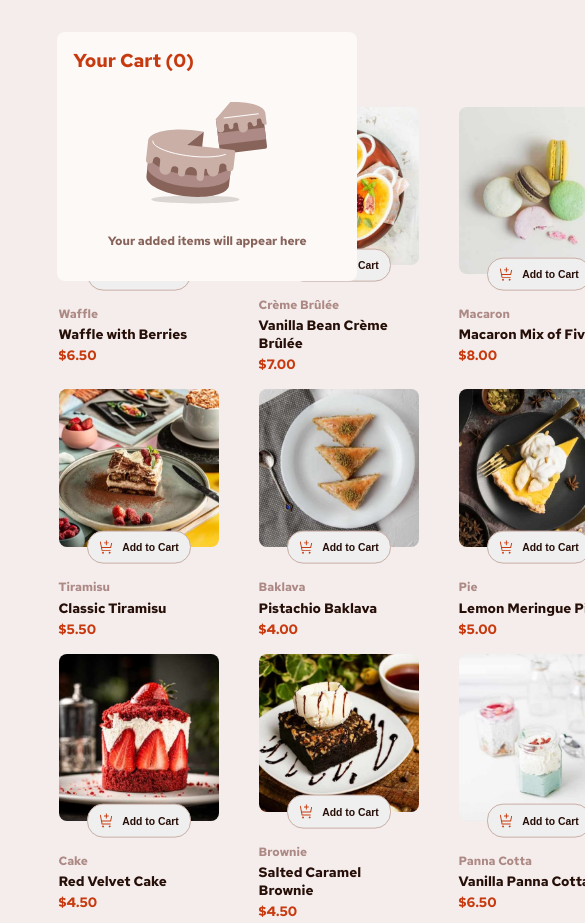
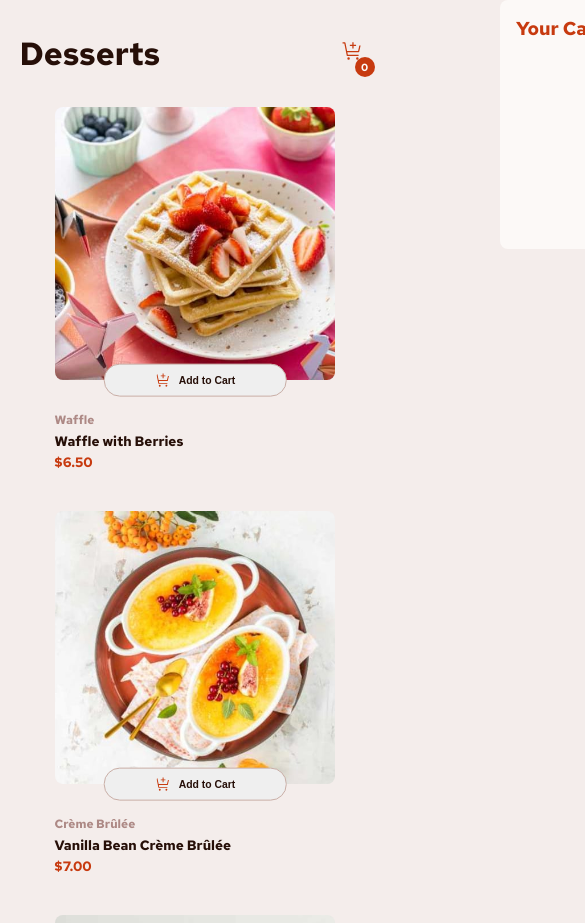
Before and after one commit to Brianojunga/product-list-with-cart, a plain HTML site: page index.html in a window 390 px wide. Shown: the top 923 px of the page, 585 px wide, since content can reach past the window. Drawn offline with Linux system fonts and the light colour scheme; files whose address does not match are found by name.

Commit message:
Add responsive functionality on mobile and some on tablets

```diff
--- a/cart.js
+++ b/cart.js
@@ -1,14 +1,23 @@
 import { data } from "./script.js";
 import { updateCartDOM, orderTotal, removeProductInCart } from "./dom.js";
 
-
+const body = document.querySelector('body')
 const totalSpan = document.querySelector('.cart-quantity');
 const emptyCart = document.querySelector('.empty-product-quantity');
 const productCart = document.querySelector('.product-quantity');
 const cartBtn = document.querySelector('.btn')
+const cartTotal = document.querySelector('header span')
+const closeBtn = document.querySelector('h3 img')
+
 
 
 async function updatecart(){
+     cartTotal.addEventListener('click', ()=>{
+        body.classList.toggle('showCart')
+     })
+     closeBtn.addEventListener('click', ()=>{
+        body.classList.toggle('showCart')
+    })
     const dataArr = await data()
     let cart = [];
 
@@ -51,6 +60,7 @@ async function updatecart(){
             emptyCart.style.display = 'block'
         }
         totalSpan.textContent = totalQuantity
+        cartTotal.textContent = totalQuantity
     }
 
     document.addEventListener('click', (e) =>{
@@ -75,4 +85,4 @@ async function updatecart(){
 
 }
 
-export { updatecart }
+export { updatecart, cartTotal }
--- a/dom.js
+++ b/dom.js
@@ -77,7 +77,8 @@ function productInCart(item){
     const productBtn = document.querySelector(`.item-image button[data-id="${item.product_Id}"]`)
     productBtn.replaceChildren()
     productBtn.className = 'productButton'
-    productImgDiv.style.border = '3px solid hsl(14, 86%, 42%)';
+    productImgDiv.style.border = '2px solid hsl(14, 86%, 42%)';
+    productImgDiv.style.borderRadius = "0.55rem";
     const removeBtn = document.createElement('img')
     removeBtn.classList.add('remove')
     removeBtn.src ='/assets/images/icon-decrement-quantity.svg';
--- a/index.html
+++ b/index.html
@@ -11,11 +11,18 @@
 <body>
     <header>
       <h1>Desserts</h1>
+      <div>
+        <img src="./assets/images/icon-add-to-cart.svg" alt="">
+        <span>0</span>
+      </div>
+
     </header>
     <main>
       <section class="desert-menu"></section>
       <section class="cart">
-        <h3>Your Cart (<span class="cart-quantity">0</span>)</h3>
+        <h3>
+          Your Cart (<span class="cart-quantity">0</span>)  <img src="/assets/images/icon-remove-item.svg">
+        </h3>
         <div class="product-quantity"></div>
         <div class="empty-product-quantity">
           <img src="assets/images/illustration-empty-cart.svg" alt="" class="empty">
--- a/script.js
+++ b/script.js
@@ -1,5 +1,5 @@
 import { updateDesertSection } from "./dom.js";
-import { updatecart } from "./cart.js";
+import { updatecart, cartTotal } from "./cart.js";
 
 async function data(){
     try{
--- a/styles.css
+++ b/styles.css
@@ -68,6 +68,9 @@ header h1{
 
 h3{
     color : var(--Red);
+}
+h3 img{
+    display : none;
 }
 .btn{
     display : none;
@@ -247,3 +250,75 @@ h3{
 .productButton .remove{
     padding : 6px 4px;
 }
+
+@media (max-width : 520px){
+    body{
+        width : 90vw;
+        margin : 0 auto;
+    }
+    header{
+        width : 100%;
+    }
+    .cart{
+        right : -500px;
+        width : 100vw;
+        transition : right 0.5s ease-out;
+        margin : 0;
+        max-height : 100vh;
+    }
+    .desert-menu{
+        display : grid;
+        grid-template-columns : 1fr;
+        width : 100%;
+        justify-items : center;
+    }
+    .item{
+        width : 80%;
+        margin-bottom : 1.5rem;
+    }
+    header div{
+        align-content: center;
+        position : relative;
+        margin-right : 0.5rem;
+    }
+    header span{
+        font-weight : bold;
+        position : absolute;
+        right : -12px;
+        bottom : -2px;
+        background-color: var(--Red);
+        border-radius: 50%;
+        color : var(--Rose50);
+        font-size : 0.65rem;
+        width: 20px;
+        height: 20px;
+        display : flex;
+        align-items: center;
+        justify-content: center;
+
+    }
+    body.showCart .cart{
+        right : 0;
+    }
+    h3{
+        display : flex;
+    }
+
+    h3 img{
+        display : block;
+        margin-left : auto;
+        width : 12px;
+    }
+}
+@media(min-width : 520px) and (max-width : 1000px){
+    body {
+        width : 90vw;
+    }
+    .desert-menu{
+        grid-template-columns : repeat(2, 1fr);
+        width : calc(90vw - 400px)
+    }
+    .cart{
+        right: calc((100vw - 88vw) / 2 - 1rem)
+    }
+}
```
